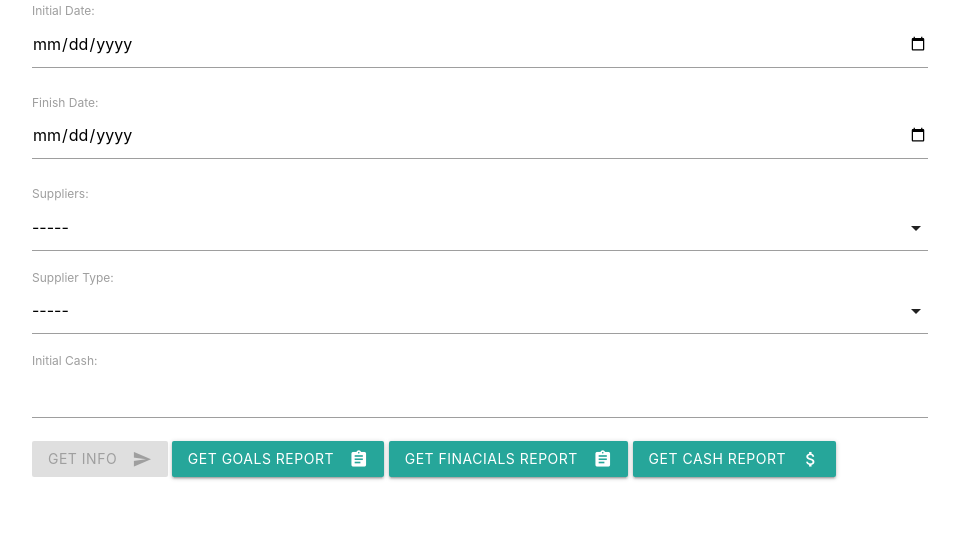
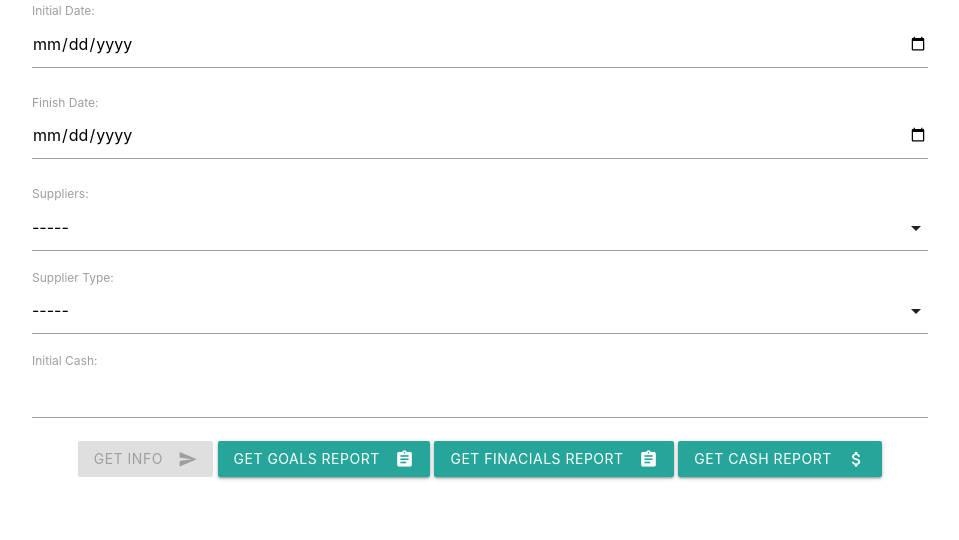
Before and after one commit to carlossgv/dosbandidos_project, a Django app: page /accounting/ in a window 1280 px wide. Shown: the part 80-620 px from the top of the page, without its empty margins (160-1119 px from the left). Run offline with Django 3.2, Linux system fonts and the light colour scheme.

Commit message:
buttons centered

```diff
--- a/accounting/static/accounting/css/main.css
+++ b/accounting/static/accounting/css/main.css
@@ -1,3 +1,7 @@
+.buttons-div {
+    text-align: center;
+}
+
 .row-title {
     font-size: 1.5rem;
     font-weight: bolder;
--- a/accounting/templates/accounting/home.html
+++ b/accounting/templates/accounting/home.html
@@ -7,6 +7,7 @@
     <form method="post">
         {% csrf_token %}
         {{ form.as_p }}
+        <div class="buttons-div">
             <button class="btn waves-effect waves-light" type="submit" id="getInfo" name="getInfo">Get Info
                 <i class="material-icons right">send</i>
             </button>
@@ -19,6 +20,7 @@
             <button class="btn waves-effect waves-light" type="submit" id="getCashReport" name="getCashReport">Get Cash Report
                 <i class="material-icons right">attach_money</i>
             </button>
+        </div>
 
     </form>
     <div id="responses">
```
Lines whose indentation alone changed are shown as unchanged.
